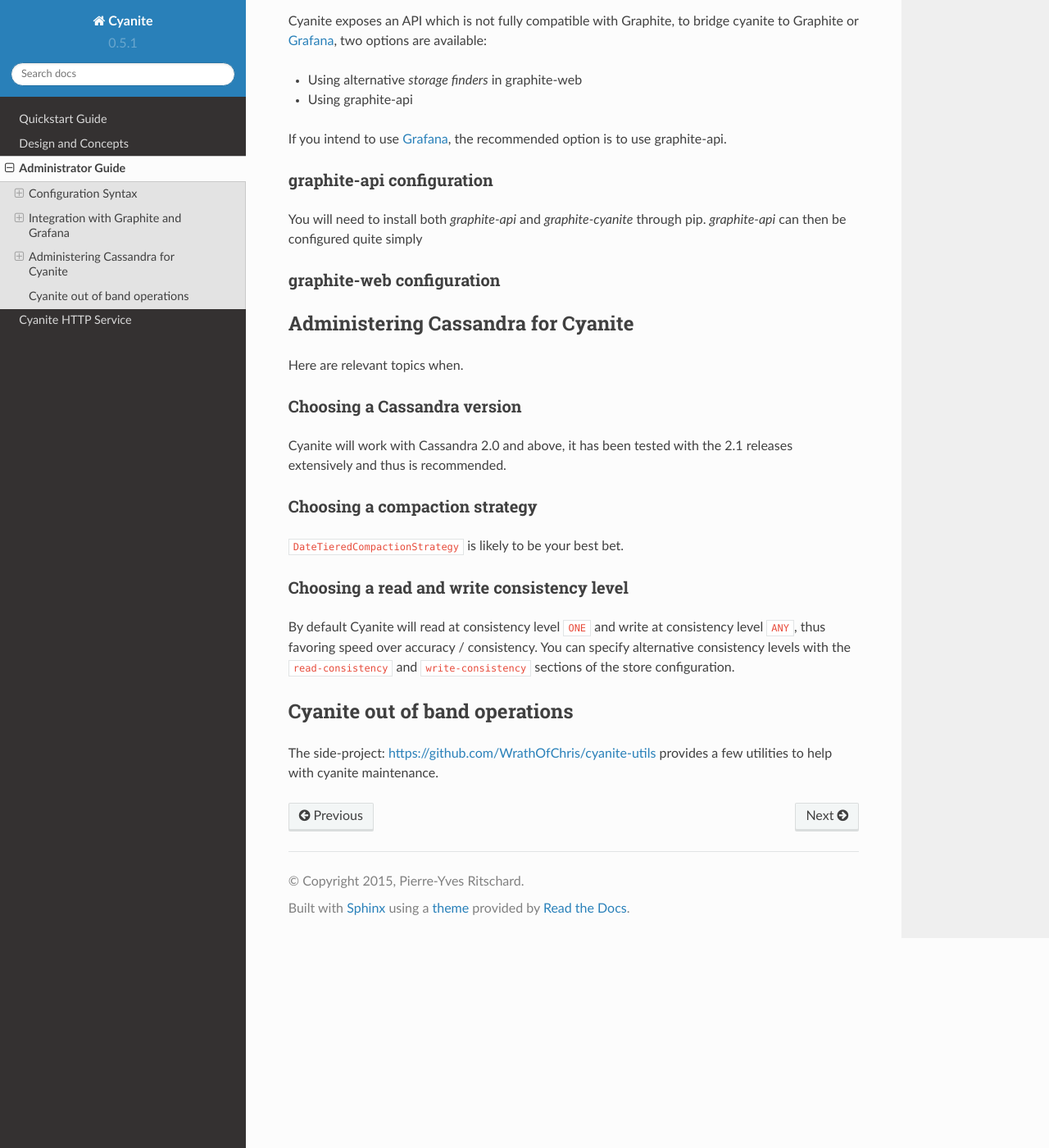
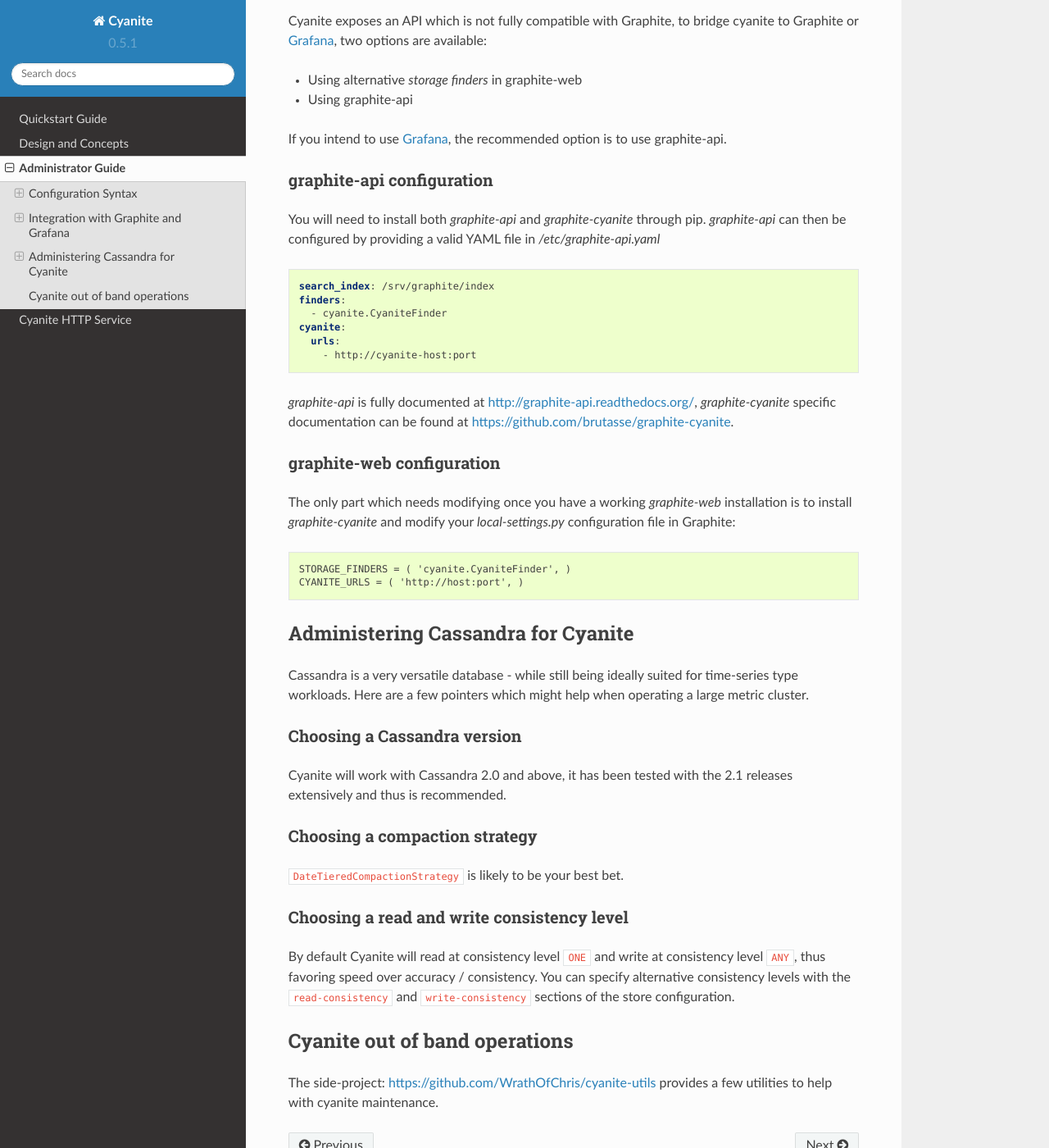
Before and after one commit to pyr/cyanite, a Sphinx documentation site: the page built from doc/source/administrator.rst, in a window 1280 px wide and 1400 px high, scrolled down 3248 px. Shown: the whole window at 82% size. Built offline with Sphinx 7.4.7 and the Read the Docs theme 2.0.0, drawn with Linux system fonts in a browser that asks for light colours.

Commit message:
doc: explain how to install graphite-api and graphite-web.

```diff
--- a/doc/source/administrator.rst
+++ b/doc/source/administrator.rst
@@ -182,17 +182,43 @@
 
 You will need to install both `graphite-api` and
 `graphite-cyanite` through pip. `graphite-api`
-can then be configured quite simply
+can then be configured by providing a valid YAML file
+in `/etc/graphite-api.yaml`
+
+.. sourcecode:: yaml
+
+    search_index: /srv/graphite/index
+    finders:
+      - cyanite.CyaniteFinder
+    cyanite:
+      urls:
+        - http://cyanite-host:port
+
+
+`graphite-api` is fully documented at http://graphite-api.readthedocs.org/,
+`graphite-cyanite` specific documentation can be found at
+https://github.com/brutasse/graphite-cyanite.
 
 graphite-web configuration
 ~~~~~~~~~~~~~~~~~~~~~~~~~~
+
+The only part which needs modifying once you have a working `graphite-web`
+installation is to install `graphite-cyanite` and modify your
+`local-settings.py` configuration file in Graphite:
+
+.. sourcecode:: yaml
+
+    STORAGE_FINDERS = ( 'cyanite.CyaniteFinder', )
+    CYANITE_URLS = ( 'http://host:port', )
 
 .. _Grafana: http://grafana.org
 
 Administering Cassandra for Cyanite
 -----------------------------------
 
-Here are relevant topics when.
+Cassandra is a very versatile database - while still being ideally suited
+for time-series type workloads. Here are a few pointers which might help when
+operating a large metric cluster.
 
 Choosing a Cassandra version
 ~~~~~~~~~~~~~~~~~~~~~~~~~~~~
```
